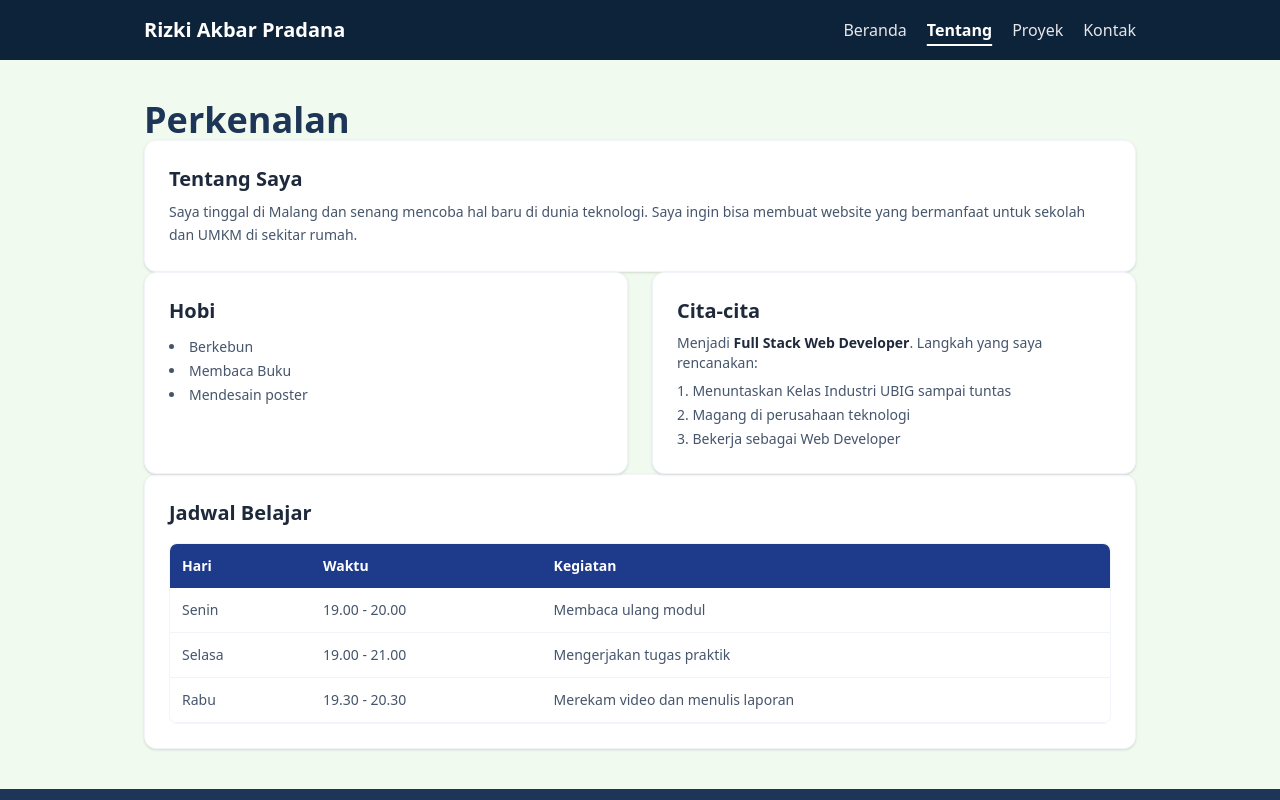
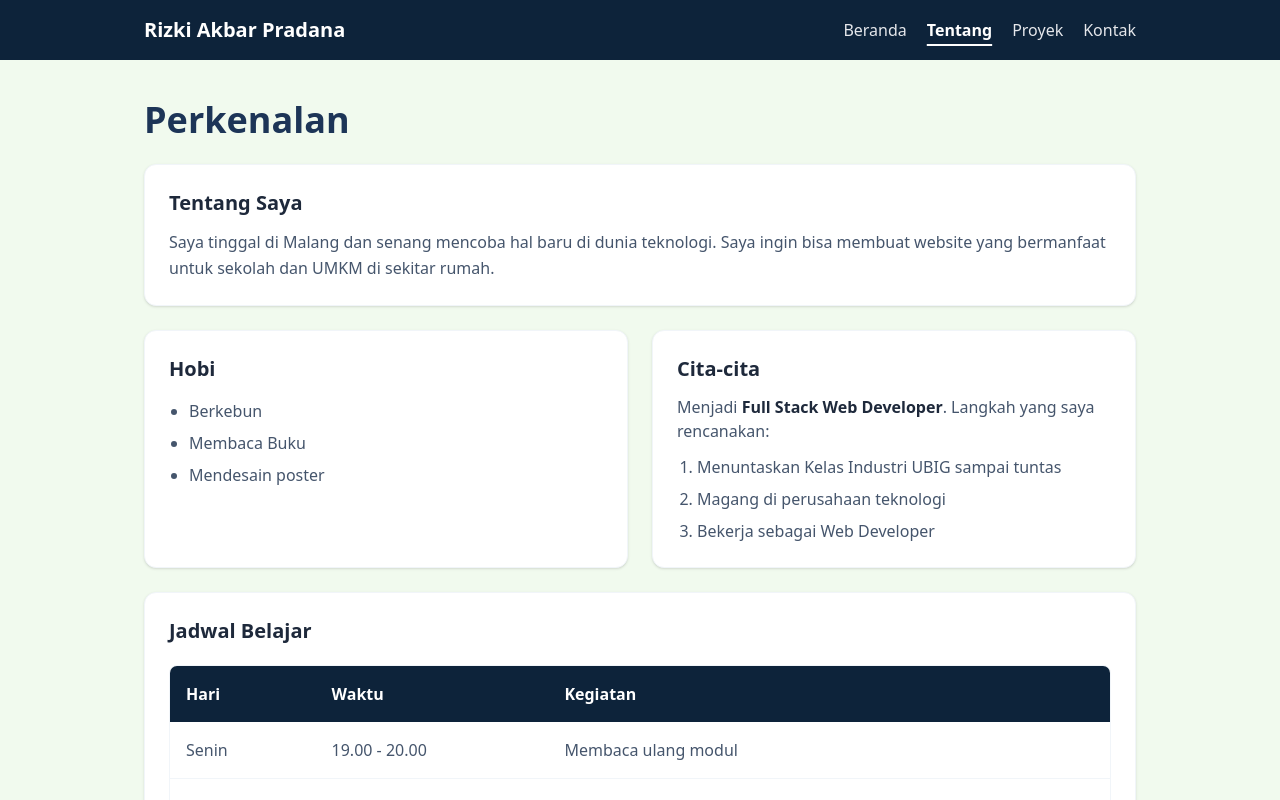
Before and after one commit to rizkiakbarpradana/portofolio-next, a Next.js app: page /tentang in a window 1280 px wide. Shown: the top 800 px of the page. Built offline with nearby package versions, Linux system fonts and the light colour scheme.

Commit message:
menata bagian tentang

```diff
--- a/src/app/tentang/page.js
+++ b/src/app/tentang/page.js
@@ -1,6 +1,7 @@
 export const metadata = {
   title: "Tentang",
-  description: "Cerita, hobi, cita-cita, dan jadwal belajar Rizki Akbar pradana.",
+  // 1. Mengubah deskripsi metadata menjadi nama Anda (Andi Pratama)
+  description: "Cerita, hobi, cita-cita, dan jadwal belajar Andi Pratama.",
 };
 
 export default function Tentang() {
@@ -12,24 +13,26 @@ export default function Tentang() {
   ];
 
  return (
- <main className="mx-auto max-w-5xl px-4 py-10">
- <h1 className="text-3xl font-bold text-utama
-md:text-4xl">Perkenalan</h1>
+   // 2. Ditambahkan class "space-y-6" pada tag <main> agar setiap section otomatis memiliki jarak vertikal yang rapi dan konsisten
+   <main className="mx-auto max-w-5xl px-4 py-10 space-y-6">
+
+     <h1 className="text-3xl font-bold text-utama md:text-4xl">Perkenalan</h1>
 
      {/* Section 2: Tentang Saya */}
      <section id="tentang-saya" className="bg-white p-6 rounded-xl shadow-sm border border-slate-100 scroll-mt-6">
-          <h2 className="text-xl font-bold text-[#1e293b] mb-2">Tentang Saya</h2>
-          <p className="text-slate-600 leading-relaxed text-sm">
+       <h2 className="text-xl font-bold text-[#1e293b] mb-3">Tentang Saya</h2>
+       <p className="text-slate-600 leading-relaxed text-sm md:text-base">
          Saya tinggal di Malang dan senang mencoba hal baru di dunia teknologi. Saya ingin bisa membuat website yang bermanfaat untuk sekolah dan UMKM di sekitar rumah.
        </p>
      </section>
 
      {/* Section 3 & 4: Hobi & Cita-Cita Grid */}
      <div className="grid grid-cols-1 md:grid-cols-2 gap-6">
-          {/* Hobi */}
+
+       {/* Hobi - Diubah menggunakan list-disc biasa agar tanda bullet poin tidak menabrak teks */}
        <section className="bg-white p-6 rounded-xl shadow-sm border border-slate-100">
-            <h2 className="text-xl font-bold text-[#1e293b] mb-3">Hobi</h2>
-            <ul className="list-disc list-inside text-slate-600 text-sm space-y-1">
+         <h2 className="text-xl font-bold text-[#1e293b] mb-4">Hobi</h2>
+         <ul className="list-disc pl-5 text-slate-600 text-sm md:text-base space-y-2">
            <li>Berkebun</li>
            <li>Membaca Buku</li>
            <li>Mendesain poster</li>
@@ -38,11 +41,11 @@ md:text-4xl">Perkenalan</h1>
 
        {/* Cita-Cita */}
        <section className="bg-white p-6 rounded-xl shadow-sm border border-slate-100">
-            <h2 className="text-xl font-bold text-[#1e293b] mb-2">Cita-cita</h2>
-            <p className="text-slate-600 text-sm mb-2">
+         <h2 className="text-xl font-bold text-[#1e293b] mb-3">Cita-cita</h2>
+         <p className="text-slate-600 text-sm md:text-base mb-3">
            Menjadi <span className="font-bold text-[#1e293b]">Full Stack Web Developer</span>. Langkah yang saya rencanakan:
          </p>
-            <ol className="list-decimal list-inside text-slate-600 text-sm space-y-1">
+         <ol className="list-decimal pl-5 text-slate-600 text-sm md:text-base space-y-2">
            <li>Menuntaskan Kelas Industri UBIG sampai tuntas</li>
            <li>Magang di perusahaan teknologi</li>
            <li>Bekerja sebagai Web Developer</li>
@@ -52,25 +55,25 @@ md:text-4xl">Perkenalan</h1>
 
      {/* Section 6: Jadwal Belajar */}
      <section className="bg-white p-6 rounded-xl shadow-sm border border-slate-100">
-          <h2 className="text-xl font-bold text-[#1e293b] mb-4">Jadwal Belajar</h2>
+       <h2 className="text-xl font-bold text-[#1e293b] mb-5">Jadwal Belajar</h2>
        <div className="overflow-x-auto rounded-lg border border-slate-100">
-            <table className="w-full text-left border-collapse text-sm">
+         <table className="w-full text-left border-collapse text-sm md:text-base">
            <thead>
-                <tr className="bg-[#1e3a8a] text-white">
-                  <th className="p-3 font-semibold">Hari</th>
-                  <th className="p-3 font-semibold">Waktu</th>
-                  <th className="p-3 font-semibold">Kegiatan</th>
+             {/* Mengganti warna bg menjadi bg-[#0d233a] agar selaras dengan tema Navbar utama */}
+             <tr className="bg-[#0d233a] text-white">
+               <th className="p-4 font-semibold">Hari</th>
+               <th className="p-4 font-semibold">Waktu</th>
+               <th className="p-4 font-semibold">Kegiatan</th>
              </tr>
            </thead>
-              <tbody className="text-slate-600">
+           <tbody className="text-slate-600 divide-y divide-slate-100">
              {jadwalBelajar.map((item, index) => (
-                  <tr key={index} className="border-b border-slate-100 hover:bg-slate-50">
-                    <td className="p-3 font-medium">{item.hari}</td>
-                    <td className="p-3">{item.waktu}</td>
-                    <td className="p-3">{item.kegiatan}</td>
+               <tr key={index} className="hover:bg-slate-50 transition-colors">
+                 <td className="p-4 font-medium">{item.hari}</td>
+                 <td className="p-4">{item.waktu}</td>
+                 <td className="p-4">{item.kegiatan}</td>
                </tr>
              ))}
-
            </tbody>
          </table>
        </div>
```
Lines whose indentation alone changed are shown as unchanged.
